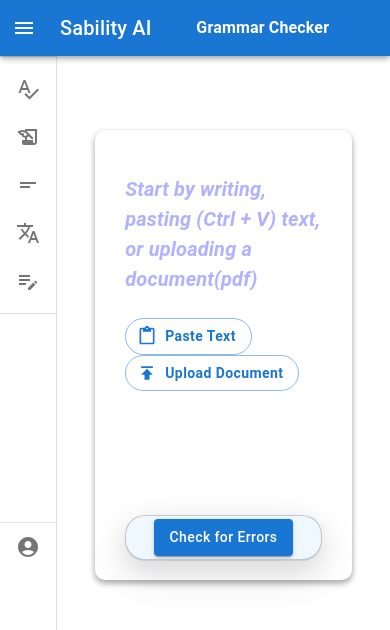
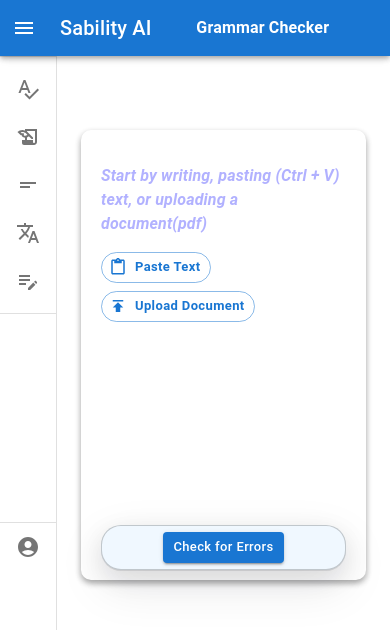
Before and after one commit to tope-olajide/sabi-ai, a Next.js app: page / in a window 390 px wide. Shown: the top 630 px of the page. Built offline with nearby package versions, Linux system fonts and the light colour scheme.

Commit message:
Improve the Grammar checker's mobile responsiveness

```diff
--- a/src/app/grammar-checker/Editor.tsx
+++ b/src/app/grammar-checker/Editor.tsx
@@ -47,11 +47,6 @@
   const [isCheckingGrammar, setIsCheckingGrammar] = useState(false);
   const [isEditing, setIsEditing] = useState(false);
   const checkForErrors = async () => {
-    /*   setIsEditing(false);
-    const textData = editorRef.current!.innerText;
-    if (!textData.trim()) {
-      return;
-    } */
     try {
       setIsCheckingGrammar(true);
       const response = await fetch(
@@ -68,8 +63,9 @@
       console.log(result.queryResult.response);
       setIsCheckingGrammar(false);
       const newHTMLData = result.queryResult.response;
+      let outputString = newHTMLData.replace(/"""+/g, '');
       editorRef.current!.innerHTML = "";
-      editorRef.current!.innerHTML = newHTMLData;
+      editorRef.current!.innerHTML = outputString;
     } catch (error) {
       setIsCheckingGrammar(false);
       console.log(error);
@@ -108,17 +104,6 @@
     } else {
       setIsEditorEmpty(true);
     }
-    /*     if (!isEditing) {
-      setIsEditing(true);
-    } */
-
-    /*  clearTimeout(timer);
-    const newTimer: NodeJS.Timeout = setTimeout(async () => {
-      await checkForErrors();
-
-      console.log(editorRef.current!.innerText);
-    }, 1000);
-    timer = newTimer;*/
   };
 
   const handlePaste = (e: any) => {
@@ -145,13 +130,7 @@
   useEffect(() => {
     focusEditor();
   }, []);
-  /*   useEffect(() => {
-    editorRef.current!.innerText = 'Sability AI help you to improve your content on millions of websites! Write or paste your sentense to get it checked for gramar and spelling errors. If there is a mistake, the app will highlight it. Just hover over the correction to review and acept it!'
-  }, []); */
 
-  /*   useEffect(() => {
-    checkForErrors();
-  }, [exceptionList]); */
   useEffect(() => {
     const handleClickOnHighlight = (event: any) => {
       if (event.target.classList.contains("highlight")) {
@@ -239,14 +218,16 @@
                 Start by writing, pasting (Ctrl + V) text, or uploading a
                 document(pdf)
               </h1>
-              <Box sx={{ mt: 3 }}>
+              <Box sx={{ mt: 1 }}>
                 <Button
                   sx={{
                     mr: 3,
+                    mt: 1,
                     fontWeight: "bold",
                     textTransform: "none",
                     borderRadius: 5,
                   }}
+                  size="small"
                   variant="outlined"
                   startIcon={<ContentPasteIcon />}
                   onClick={handlePasteClick}
@@ -265,7 +246,9 @@
                     fontWeight: "bold",
                     textTransform: "none",
                     borderRadius: 5,
+                    mt: 1,
                   }}
+                  size="small"
                   variant="outlined"
                   startIcon={<PublishIcon />}
                   onClick={() => fileInputRef.current?.click()}
@@ -284,7 +267,8 @@
             <Button
               variant="contained"
               sx={{ textTransform: "none" }}
-              onClick={checkForErrors}
+                onClick={checkForErrors}
+                size="small"
             >
               Check for Errors
             </Button>
--- a/src/app/grammar-checker/editor.css
+++ b/src/app/grammar-checker/editor.css
@@ -31,7 +31,7 @@
   font-weight: 600;
   opacity: 0.3;
   cursor:default;
-  font-size: 20px;
+  font-size: 18px;
   margin: 0;
 }
 .editor-options {
@@ -81,12 +81,16 @@
 }
 @media only screen and (max-width: 700px) {
   .editor-section {
-    width: 90%;
-    padding: 20px 30px;
+    width: 100%;
+    padding: 10px 20px;
   }
   .editor-options {
     width: 100%;
     height: 45px;
 overflow-x: auto;
   }
+  .placeholder-text{
+    font-size: 16px;
+
+  }
 }
```
